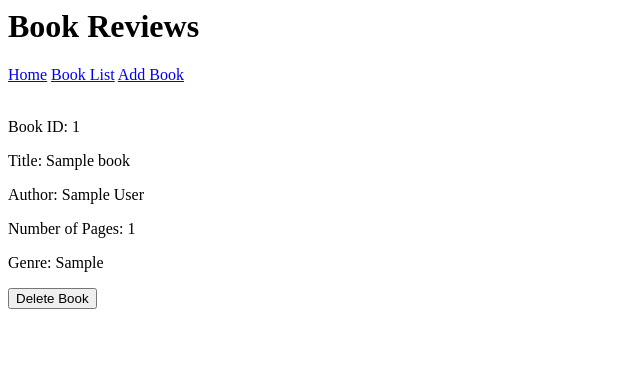
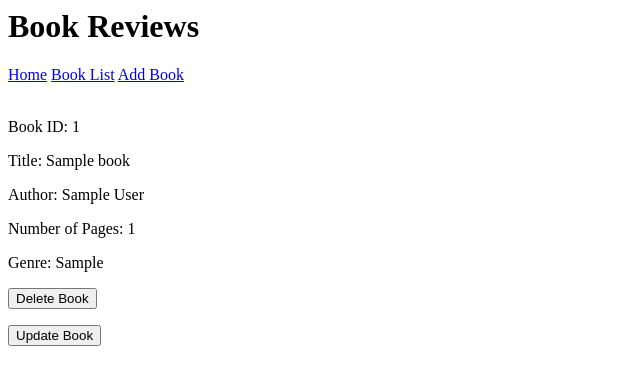
Before and after one commit to gregorule/book_shop, a Flask app: page /books in a window 1280 px wide. Shown: the top 385 px of the page, without its empty margins (0-640 px from the left). Run offline with Flask 2, Linux system fonts and the light colour scheme; tables that the repository leaves empty hold one stand-in row (values such as "Sample post").

Commit message:
update book function

```diff
--- a/application/routes.py
+++ b/application/routes.py
@@ -29,7 +29,23 @@ def addBooks():
             return redirect(url_for('readBooks'))
     return render_template('addbook.html', form=form)
 
-
+@app.route('/update/<int:id>', methods= ['GET', 'POST'])
+def updateBooks(id):
+    form = BookForm()
+    book = Books.query.get(id)
+    if form.validate_on_submit():
+        book.book_name = form.book_name.data
+        book.author_name = form.author_name.data
+        book.pages = form.pages.data
+        book.genre = form.genre.data
+        db.session.commit()
+        return redirect(url_for('readBooks'))
+    elif request.method == 'GET':
+        form.book_name.data = book.book_name
+        form.author_name.data = book.author_name
+        form.pages.data = book.pages
+        form.genre.data = book.genre
+    return render_template('updateBooks.html', form=form)
 
 @app.route('/delete/<int:id>')
 def deleteBooks(id):
--- a/application/templates/books.html
+++ b/application/templates/books.html
@@ -9,7 +9,10 @@
 <p>Number of Pages: {{ book.pages }}</p>
 <p>Genre: {{ book.genre }}</p>
 <form action="{{ url_for('deleteBooks', id=book.book_id) }}">
-<button type="Submit">Delete Book</button>
+    <button type="Submit">Delete Book</button>
+</form>
+<form action="{{ url_for('updateBooks', id=book.book_id) }}">
+    <button type="Submit">Update Book</button>
 </form>
 {% endfor %}
 {% endblock body %}
```
Also changed, not shown: application/templates/updateBooks.html (added, +20 -0 lines).
